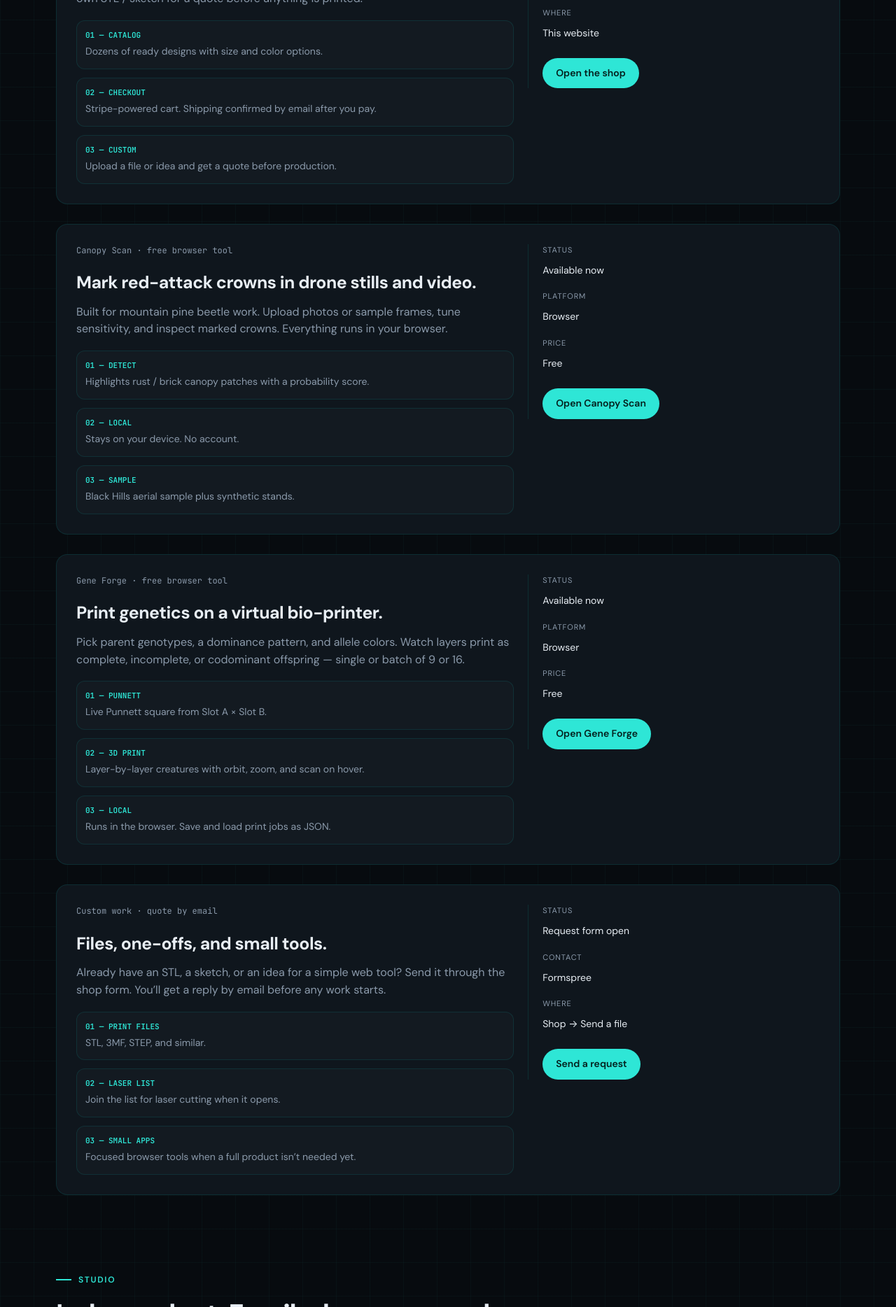
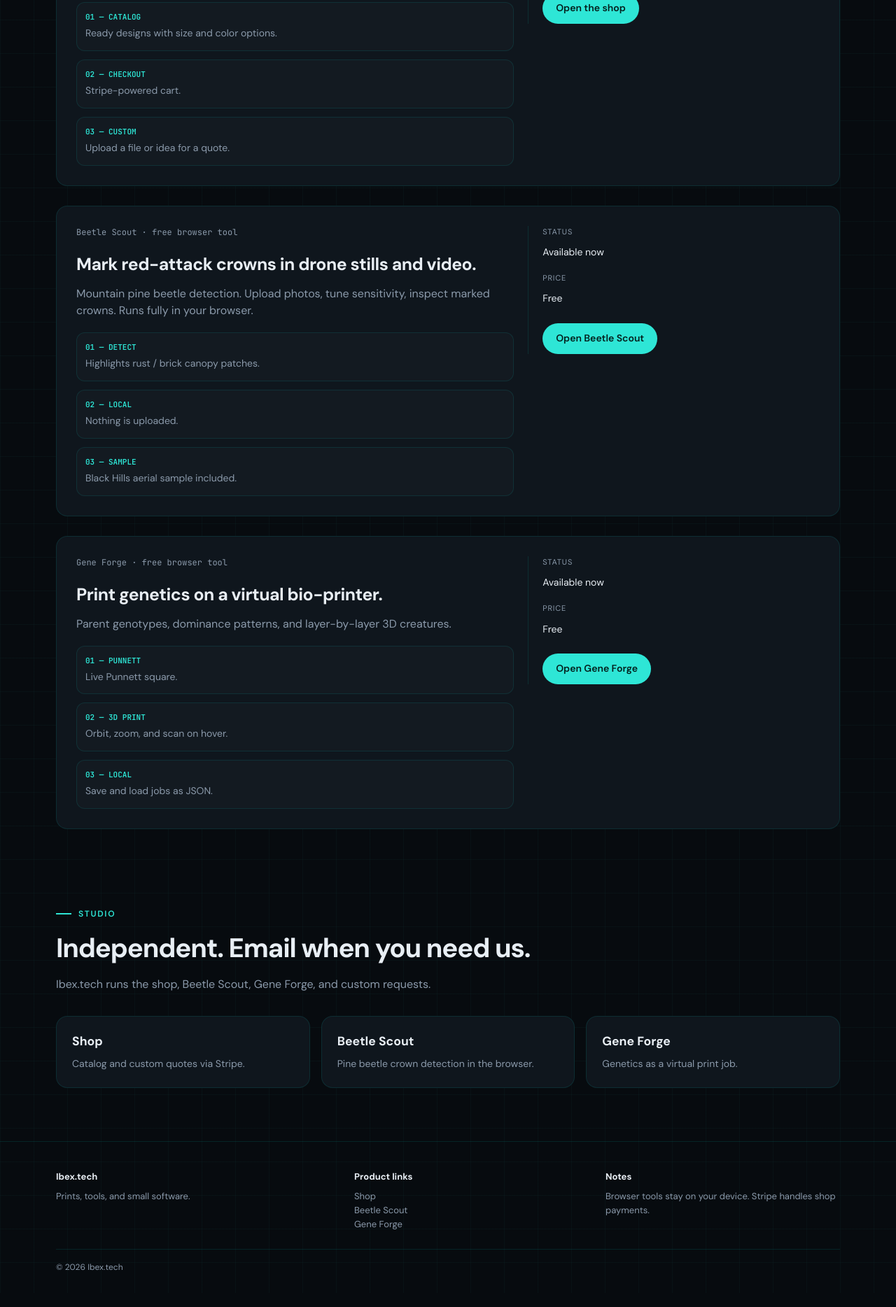
Before and after one commit to mplatt-jpg/nozzle-and-beam-1.2v, a website: page public/index.html in a window 1280 px wide. Shown: the part 932-2800 px from the top of the page at 70% size. Drawn offline with Linux system fonts and the light colour scheme.

Commit message:
Beetle Scout rename + logo.webp paths

```diff
--- a/public/index.html
+++ b/public/index.html
@@ -4,8 +4,8 @@
   <meta charset="utf-8" />
   <meta name="viewport" content="width=device-width, initial-scale=1" />
   <title>Ibex.tech — prints, tools, and small software</title>
-  <meta name="description" content="Ibex.tech is an independent studio. Custom 3D prints, Canopy Scan, Gene Forge, and made-to-order work." />
-  <link rel="icon" href="/favicon.svg" type="image/svg+xml" />
+  <meta name="description" content="Ibex.tech: Nozzle and Beam prints, Beetle Scout, Gene Forge." />
+  <link rel="icon" href="/favicon.png" type="image/png" />
   <link rel="preconnect" href="https://fonts.googleapis.com" />
   <link rel="preconnect" href="https://fonts.gstatic.com" crossorigin />
   <link href="https://fonts.googleapis.com/css2?family=DM+Sans:ital,opsz,wght@0,9..40,400;0,9..40,600;0,9..40,700;1,9..40,400&family=JetBrains+Mono:wght@400;600&display=swap" rel="stylesheet" />
@@ -15,13 +15,13 @@
   <header class="top">
     <div class="wrap top-inner">
       <a class="logo" href="/">
-        <img class="logo-img" src="/logo.svg" width="40" height="40" alt="" />
+        <img class="logo-img" src="/logo.webp" width="40" height="40" alt="" onerror="this.src='/logo.svg'" />
         <span>Ibex.tech</span>
       </a>
       <nav class="nav">
         <a href="/" class="active">Home</a>
         <a href="/shop.html">Shop</a>
-        <a href="/canopy-scan.html">Canopy Scan</a>
+        <a href="/beetle-scout.html">Beetle Scout</a>
         <a href="/gene-forge.html">Gene Forge</a>
         <a href="/shop.html#custom">Custom work</a>
         <a href="#studio">Studio</a>
@@ -29,156 +29,109 @@
       <a class="btn btn-primary" href="/shop.html">Open the shop</a>
     </div>
   </header>
-
   <main>
     <section class="wrap hero" id="content">
       <div>
         <p class="kicker">Ibex.tech</p>
         <h1>Prints, tools, and <em>small software.</em></h1>
-        <p class="lead">
-          Ibex.tech is an independent studio. We make custom 3D prints under Nozzle and Beam, browser tools like Canopy Scan and Gene Forge, and small made-to-order work when you already have a file or idea.
-        </p>
+        <p class="lead">Ibex.tech is an independent studio. Custom 3D prints under Nozzle and Beam, Beetle Scout, Gene Forge, and made-to-order work.</p>
         <div class="hero-actions">
           <a class="btn btn-primary" href="#products">What we make</a>
           <a class="btn btn-ghost" href="/shop.html">Browse the shop</a>
         </div>
         <div class="tags">
           <span class="tag">3D prints</span>
-          <span class="tag">Canopy Scan</span>
+          <span class="tag">Beetle Scout</span>
           <span class="tag">Gene Forge</span>
           <span class="tag">Custom files</span>
         </div>
       </div>
       <div class="hero-art" aria-hidden="true">
-        <img src="/logo.svg" alt="" width="280" height="280" style="width:min(280px,100%);height:auto" />
+        <img src="/logo.webp" alt="" width="280" height="280" style="width:min(280px,100%);height:auto;border-radius:20px" onerror="this.src='/logo.svg'" />
       </div>
     </section>
-
     <section class="wrap" id="products">
       <p class="section-label">Products</p>
       <h2>What we make.</h2>
-      <p class="sub">A print shop, free browser tools, and a path for custom files or small apps.</p>
-
+      <p class="sub">A print shop, free browser tools, and custom work.</p>
       <div class="products">
         <article class="product">
           <div>
             <p class="product-meta">Shop · live on this site</p>
             <h3>Custom 3D prints, made to order.</h3>
-            <p>Keychains, signs, fidgets, dice, desk gear, and toys. Pick size and color, or send your own STL / sketch for a quote before anything is printed.</p>
+            <p>Keychains, signs, fidgets, dice, desk gear, and toys. Pick size and color, or send your own file for a quote.</p>
             <div class="features">
-              <div class="feature"><div><b>01 — CATALOG</b><span>Dozens of ready designs with size and color options.</span></div></div>
-              <div class="feature"><div><b>02 — CHECKOUT</b><span>Stripe-powered cart. Shipping confirmed by email after you pay.</span></div></div>
-              <div class="feature"><div><b>03 — CUSTOM</b><span>Upload a file or idea and get a quote before production.</span></div></div>
+              <div class="feature"><div><b>01 — CATALOG</b><span>Ready designs with size and color options.</span></div></div>
+              <div class="feature"><div><b>02 — CHECKOUT</b><span>Stripe-powered cart.</span></div></div>
+              <div class="feature"><div><b>03 — CUSTOM</b><span>Upload a file or idea for a quote.</span></div></div>
             </div>
           </div>
           <dl class="side">
             <dt>Status</dt><dd>Open for orders</dd>
             <dt>Payments</dt><dd>Stripe</dd>
-            <dt>Where</dt><dd>This website</dd>
             <a class="btn btn-primary" href="/shop.html">Open the shop</a>
           </dl>
         </article>
-
         <article class="product">
           <div>
-            <p class="product-meta">Canopy Scan · free browser tool</p>
+            <p class="product-meta">Beetle Scout · free browser tool</p>
             <h3>Mark red-attack crowns in drone stills and video.</h3>
-            <p>Built for mountain pine beetle work. Upload photos or sample frames, tune sensitivity, and inspect marked crowns. Everything runs in your browser.</p>
+            <p>Mountain pine beetle detection. Upload photos, tune sensitivity, inspect marked crowns. Runs fully in your browser.</p>
             <div class="features">
-              <div class="feature"><div><b>01 — DETECT</b><span>Highlights rust / brick canopy patches with a probability score.</span></div></div>
-              <div class="feature"><div><b>02 — LOCAL</b><span>Stays on your device. No account.</span></div></div>
-              <div class="feature"><div><b>03 — SAMPLE</b><span>Black Hills aerial sample plus synthetic stands.</span></div></div>
+              <div class="feature"><div><b>01 — DETECT</b><span>Highlights rust / brick canopy patches.</span></div></div>
+              <div class="feature"><div><b>02 — LOCAL</b><span>Nothing is uploaded.</span></div></div>
+              <div class="feature"><div><b>03 — SAMPLE</b><span>Black Hills aerial sample included.</span></div></div>
             </div>
           </div>
           <dl class="side">
             <dt>Status</dt><dd>Available now</dd>
-            <dt>Platform</dt><dd>Browser</dd>
             <dt>Price</dt><dd>Free</dd>
-            <a class="btn btn-primary" href="/canopy-scan.html">Open Canopy Scan</a>
+            <a class="btn btn-primary" href="/beetle-scout.html">Open Beetle Scout</a>
           </dl>
         </article>
-
         <article class="product">
           <div>
             <p class="product-meta">Gene Forge · free browser tool</p>
             <h3>Print genetics on a virtual bio-printer.</h3>
-            <p>Pick parent genotypes, a dominance pattern, and allele colors. Watch layers print as complete, incomplete, or codominant offspring — single or batch of 9 or 16.</p>
+            <p>Parent genotypes, dominance patterns, and layer-by-layer 3D creatures.</p>
             <div class="features">
-              <div class="feature"><div><b>01 — PUNNETT</b><span>Live Punnett square from Slot A × Slot B.</span></div></div>
-              <div class="feature"><div><b>02 — 3D PRINT</b><span>Layer-by-layer creatures with orbit, zoom, and scan on hover.</span></div></div>
-              <div class="feature"><div><b>03 — LOCAL</b><span>Runs in the browser. Save and load print jobs as JSON.</span></div></div>
+              <div class="feature"><div><b>01 — PUNNETT</b><span>Live Punnett square.</span></div></div>
+              <div class="feature"><div><b>02 — 3D PRINT</b><span>Orbit, zoom, and scan on hover.</span></div></div>
+              <div class="feature"><div><b>03 — LOCAL</b><span>Save and load jobs as JSON.</span></div></div>
             </div>
           </div>
           <dl class="side">
-            <dt>Status</dt><dd>Available now</dd>
-            <dt>Platform</dt><dd>Browser</dd>
+            <dt>Status</dt><dd>Available now</dt>
             <dt>Price</dt><dd>Free</dd>
             <a class="btn btn-primary" href="/gene-forge.html">Open Gene Forge</a>
           </dl>
         </article>
-
-        <article class="product">
-          <div>
-            <p class="product-meta">Custom work · quote by email</p>
-            <h3>Files, one-offs, and small tools.</h3>
-            <p>Already have an STL, a sketch, or an idea for a simple web tool? Send it through the shop form. You’ll get a reply by email before any work starts.</p>
-            <div class="features">
-              <div class="feature"><div><b>01 — PRINT FILES</b><span>STL, 3MF, STEP, and similar.</span></div></div>
-              <div class="feature"><div><b>02 — LASER LIST</b><span>Join the list for laser cutting when it opens.</span></div></div>
-              <div class="feature"><div><b>03 — SMALL APPS</b><span>Focused browser tools when a full product isn’t needed yet.</span></div></div>
-            </div>
-          </div>
-          <dl class="side">
-            <dt>Status</dt><dd>Request form open</dd>
-            <dt>Contact</dt><dd>Formspree</dd>
-            <dt>Where</dt><dd>Shop → Send a file</dd>
-            <a class="btn btn-primary" href="/shop.html#custom">Send a request</a>
-          </dl>
-        </article>
       </div>
     </section>
-
     <section class="wrap" id="studio">
       <p class="section-label">Studio</p>
       <h2>Independent. Email when you need us.</h2>
-      <p class="sub">Ibex.tech runs the shop, Canopy Scan, Gene Forge, and custom requests on this site.</p>
+      <p class="sub">Ibex.tech runs the shop, Beetle Scout, Gene Forge, and custom requests.</p>
       <div class="grid3">
-        <div class="card">
-          <h3>Shop</h3>
-          <p>Catalog orders and custom print quotes. Payments through Stripe.</p>
-        </div>
-        <div class="card">
-          <h3>Canopy Scan</h3>
-          <p>Free, on-device analysis. Not an official survey product.</p>
-        </div>
-        <div class="card">
-          <h3>Gene Forge</h3>
-          <p>Genetics as a 3D print job. Dominance patterns and virtual creatures.</p>
-        </div>
+        <div class="card"><h3>Shop</h3><p>Catalog and custom quotes via Stripe.</p></div>
+        <div class="card"><h3>Beetle Scout</h3><p>Pine beetle crown detection in the browser.</p></div>
+        <div class="card"><h3>Gene Forge</h3><p>Genetics as a virtual print job.</p></div>
       </div>
     </section>
   </main>
-
   <footer class="foot">
     <div class="wrap">
       <div class="foot-grid">
-        <div>
-          <strong>Ibex.tech</strong>
-          Prints, tools, and small software.
-        </div>
+        <div><strong>Ibex.tech</strong>Prints, tools, and small software.</div>
         <div>
           <strong>Product links</strong>
           <a href="/shop.html">Shop</a><br />
-          <a href="/canopy-scan.html">Canopy Scan</a><br />
-          <a href="/gene-forge.html">Gene Forge</a><br />
-          <a href="/shop.html#custom">Custom request</a>
+          <a href="/beetle-scout.html">Beetle Scout</a><br />
+          <a href="/gene-forge.html">Gene Forge</a>
         </div>
-        <div>
-          <strong>Notes</strong>
-          Stripe handles card data for shop orders. Browser tools do not upload your files.
-        </div>
+        <div><strong>Notes</strong>Browser tools stay on your device. Stripe handles shop payments.</div>
       </div>
-      <p class="legal">© 2026 Ibex.tech. Canopy Scan and Gene Forge are helper tools, not certified survey or lab products.</p>
+      <p class="legal">© 2026 Ibex.tech</p>
     </div>
   </footer>
 </body>
```
